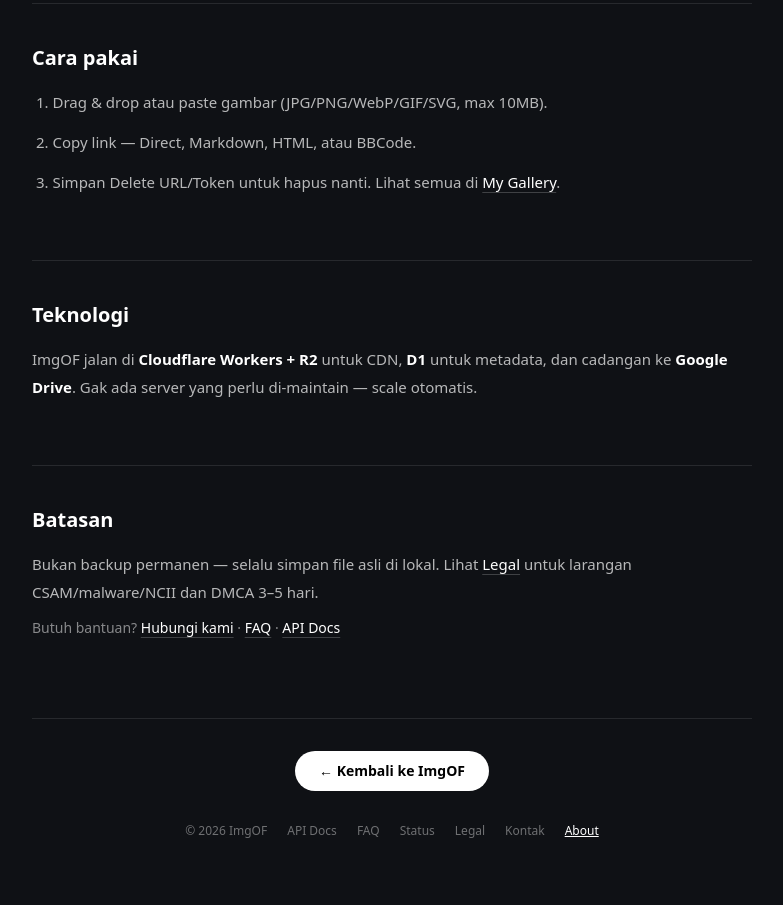
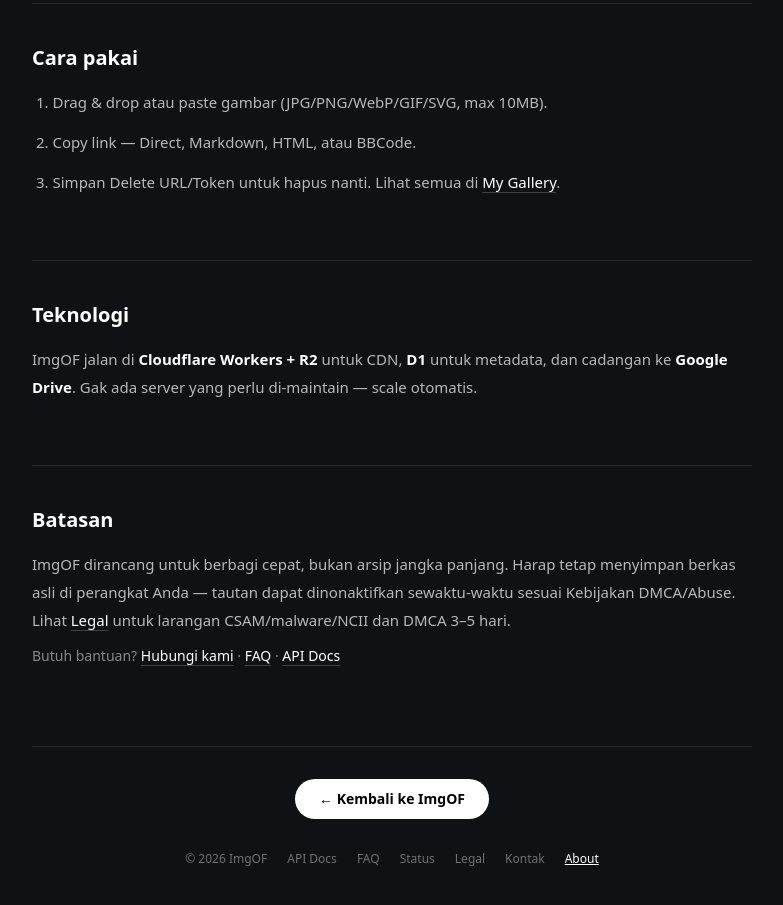
Before and after one commit to raihanirfan/imagehosting, a website: page public/about.html in a window 1280 px wide. Shown: the part 621-1526 px from the top of the page, without its empty margins (248-1031 px from the left). Drawn offline with Linux system fonts and the light colour scheme.

Commit message:
fix(about): clarify Batasan — berbagi cepat bukan arsip jangka panjang

```diff
--- a/public/about.html
+++ b/public/about.html
@@ -57,7 +57,7 @@
 
             <section class="pt-10 border-t border-white/10">
                 <h2 class="text-xl font-semibold text-white mb-4">Batasan</h2>
-                <p class="mb-3">Bukan backup permanen — selalu simpan file asli di lokal. Lihat <a href="/legal" class="text-white underline decoration-white/20 underline-offset-4">Legal</a> untuk larangan CSAM/malware/NCII dan DMCA 3–5 hari.</p>
+                <p class="mb-3">ImgOF dirancang untuk berbagi cepat, bukan arsip jangka panjang. Harap tetap menyimpan berkas asli di perangkat Anda — tautan dapat dinonaktifkan sewaktu-waktu sesuai Kebijakan DMCA/Abuse. Lihat <a href="/legal" class="text-white underline decoration-white/20 underline-offset-4">Legal</a> untuk larangan CSAM/malware/NCII dan DMCA 3–5 hari.</p>
                 <p class="text-sm text-white/50">Butuh bantuan? <a href="/contact" class="text-white underline decoration-white/20 underline-offset-4">Hubungi kami</a> · <a href="/faq" class="text-white underline decoration-white/20 underline-offset-4">FAQ</a> · <a href="/docs" class="text-white underline decoration-white/20 underline-offset-4">API Docs</a></p>
             </section>
         </main>
```
